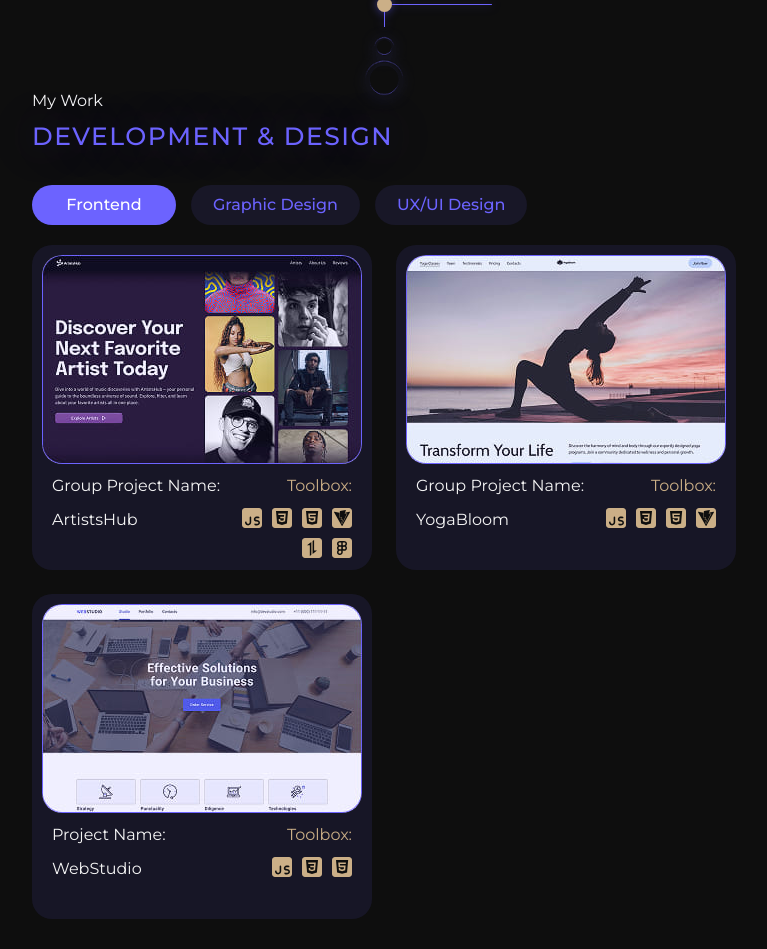
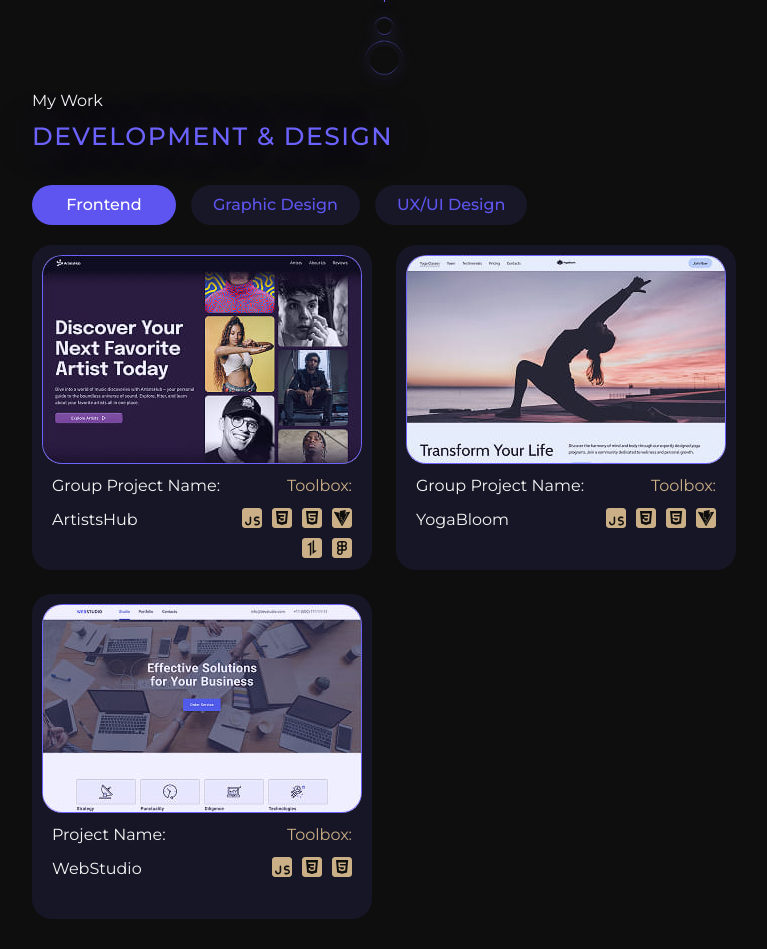
Before and after one commit to Natalia-Skoropad/portfolio-nataliia-skoropad, a React (Vite) app: page / in a window 1280 px wide. Shown: the part 1848-2797 px from the top of the page, without its empty margins (256-1023 px from the left). Built offline with nearby package versions, Linux system fonts and the light colour scheme.

Commit message:
refine styles

```diff
--- a/src/components/About/About.module.css
+++ b/src/components/About/About.module.css
@@ -260,7 +260,7 @@
   }
 
   .rail[data-mode='tablet'] .v {
-    top: var(--top-center);
+    top: 30px;
     left: 50%;
     margin-left: -0.5px;
   }
@@ -313,7 +313,7 @@
     display: block;
     width: 69px;
     height: 103px;
-    bottom: -85px;
+    bottom: -65px;
     background-image: url('/images/about/bg-tab.png');
   }
 }
--- a/src/components/About/About.tsx
+++ b/src/components/About/About.tsx
@@ -41,8 +41,8 @@ function About({ items, idAttr = 'about' }: Props) {
 
       <Rail
         mode="tablet"
-        height={1180}
-        positions={[470, 275, 860, 665, 1235, 1055]}
+        height={1210}
+        positions={[80, 275, 470, 665, 860, 1055]}
       />
 
       <Rail
--- a/src/components/Button/Button.module.css
+++ b/src/components/Button/Button.module.css
@@ -16,13 +16,13 @@
 }
 
 .normal {
-  background: var(--color-btn-basic);
+  background: #5e55f0;
   color: white;
 }
 
 .tab {
   background: var(--color-btn-tab);
-  color: var(--text-btn-tab);
+  color: #5e55f0;
 }
 
 /* Tablet */
--- a/src/components/Slideshow/Slideshow.module.css
+++ b/src/components/Slideshow/Slideshow.module.css
@@ -21,7 +21,7 @@
   font-weight: var(--fw-regular);
   font-size: var(--fz-18);
   text-transform: capitalize;
-  color: var(--accent);
+  color: #5e55f0;
 }
 
 .card {
--- a/src/css/base.css
+++ b/src/css/base.css
@@ -4,9 +4,14 @@
 
 :root {
   /* Fonts */
-  --font-family: 'Montserrat', system-ui, -apple-system, 'Segoe UI', Roboto,
+  --font-family: Montserrat, system-ui, -apple-system, Segoe UI, Roboto,
     sans-serif;
-  --second-family: 'Niconne', sans-serif;
+  --second-family: Niconne, sans-serif;
+
+  font-synthesis: none;
+  text-rendering: optimizeLegibility;
+  -webkit-font-smoothing: antialiased;
+  -moz-osx-font-smoothing: grayscale;
 
   /* ========== Button ========== */
 
```
